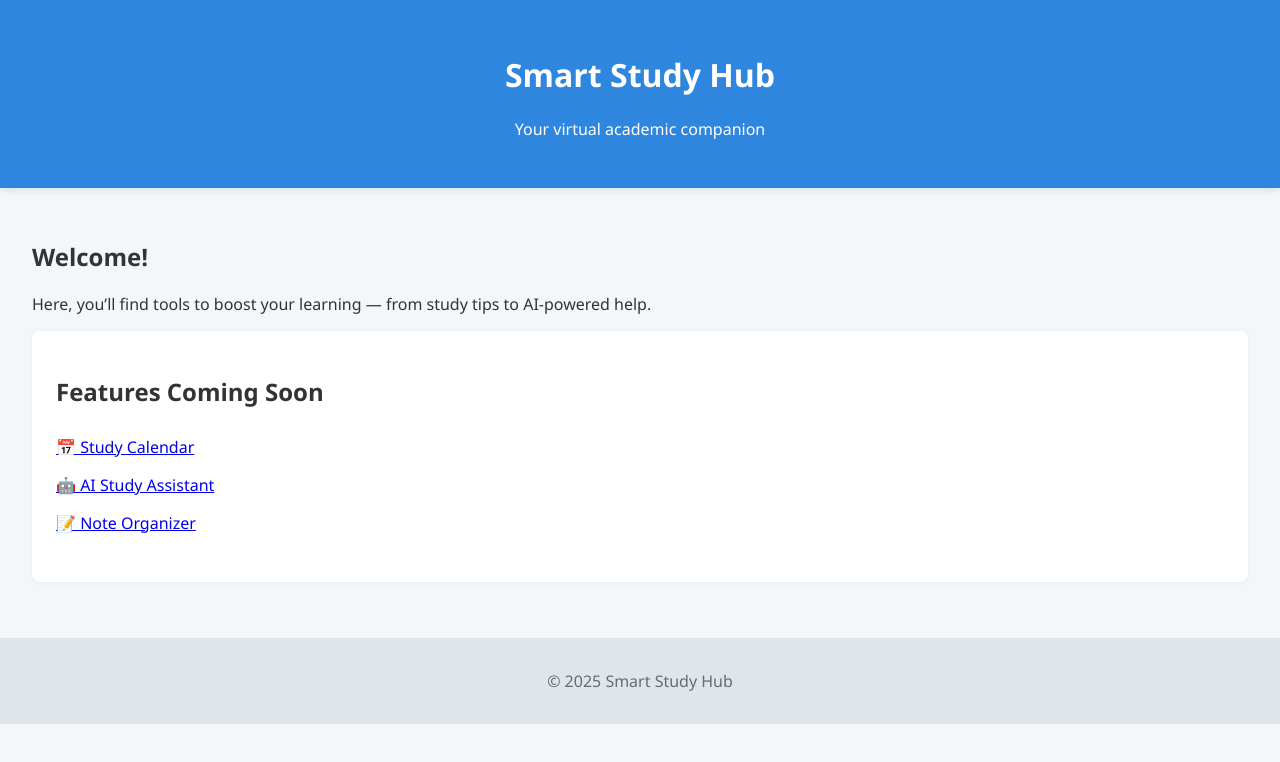
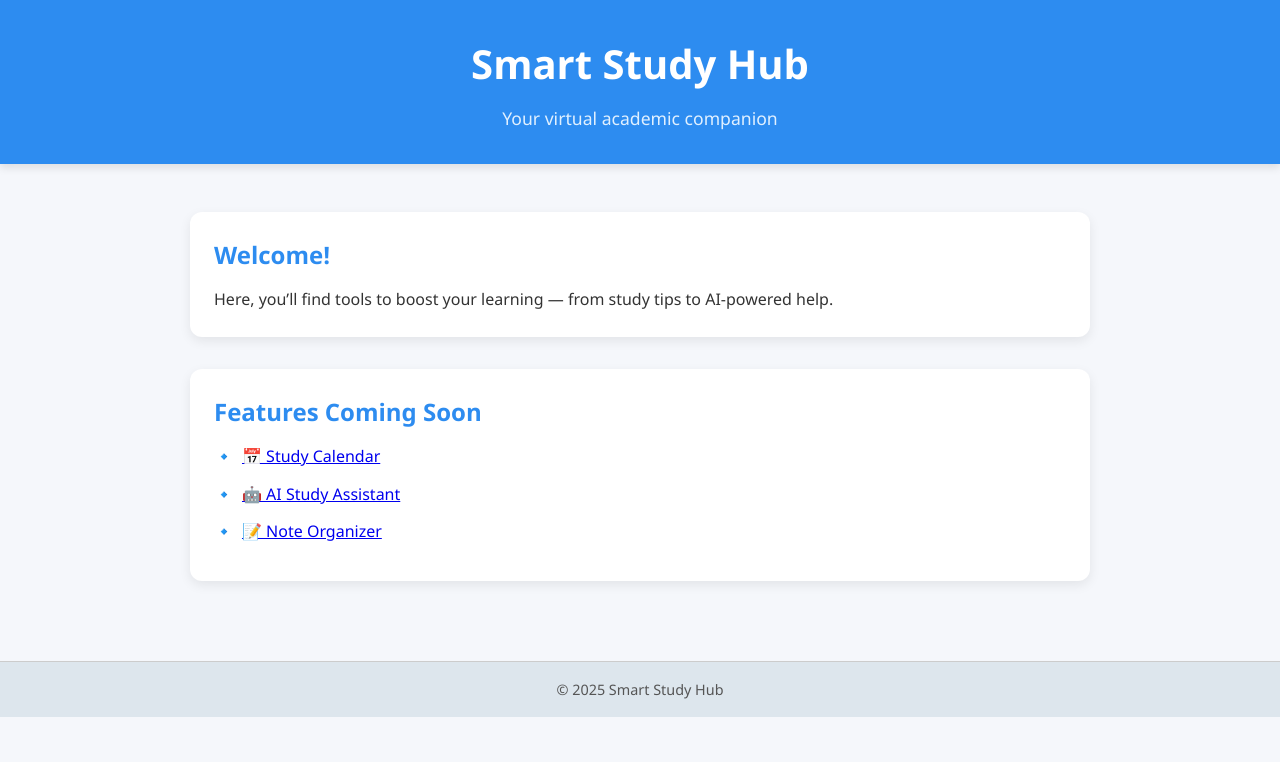
Before and after one commit to akaTemi/smart-study-hub, a plain HTML site: page index.html in a window 1280 px wide. Drawn offline with Linux system fonts and the light colour scheme.

Commit message:
Update style.css

```diff
--- a/style.css
+++ b/style.css
@@ -1,42 +1,85 @@
-body {
+/* Reset some default styles */
+body, h1, h2, h3, p, ul {
   margin: 0;
-  font-family: 'Segoe UI', Tahoma, Geneva, Verdana, sans-serif;
-  background-color: #f4f7fa;
-  color: #333;
+  padding: 0;
+  box-sizing: border-box;
 }
 
-header {
-  background-color: #2e86de;
-  color: white;
-  padding: 2rem;
-  text-align: center;
-  box-shadow: 0 2px 8px rgba(0, 0, 0, 0.1);
+/* Global Styles */
+body {
+  font-family: 'Segoe UI', Tahoma, Geneva, Verdana, sans-serif;
+  background: #f5f7fb;
+  color: #333;
+  line-height: 1.6;
 }
 
-main {
-  padding: 2rem;
+/* Header */
+header {
+  background-color: #2d8cf0;
+  color: #fff;
+  padding: 2rem 1rem;
+  text-align: center;
+  box-shadow: 0 4px 8px rgba(0, 0, 0, 0.1);
 }
 
-.intro, .features {
-  background: white;
+header h1 {
+  font-size: 2.5rem;
+  margin-bottom: 0.5rem;
+}
+
+header p {
+  font-size: 1.1rem;
+  color: #e0f0ff;
+}
+
+/* Main Content */
+main {
+  max-width: 900px;
+  margin: 2rem auto;
+  padding: 1rem;
+}
+
+/* Cards / Sections */
+section {
+  background-color: #fff;
+  border-radius: 12px;
   padding: 1.5rem;
-  margin-bottom: 1.5rem;
-  border-radius: 8px;
-  box-shadow: 0 1px 5px rgba(0,0,0,0.05);
+  margin-bottom: 2rem;
+  box-shadow: 0 4px 12px rgba(0, 0, 0, 0.08);
+  transition: transform 0.2s ease;
+}
+
+section:hover {
+  transform: scale(1.01);
+}
+
+section h2 {
+  color: #2d8cf0;
+  margin-bottom: 0.8rem;
 }
 
 ul {
-  list-style-type: none;
-  padding: 0;
+  list-style: none;
+  padding-left: 0;
 }
 
 ul li {
-  padding: 0.5rem 0;
+  margin-bottom: 0.75rem;
+  font-size: 1rem;
 }
 
+ul li::before {
+  content: "🔹";
+  margin-right: 0.5rem;
+  color: #2d8cf0;
+}
+
+/* Footer */
 footer {
   text-align: center;
+  background-color: #dde6ed;
+  color: #555;
   padding: 1rem;
-  background-color: #dfe6e9;
-  color: #636e72;
+  font-size: 0.9rem;
+  border-top: 1px solid #ccc;
 }
```
